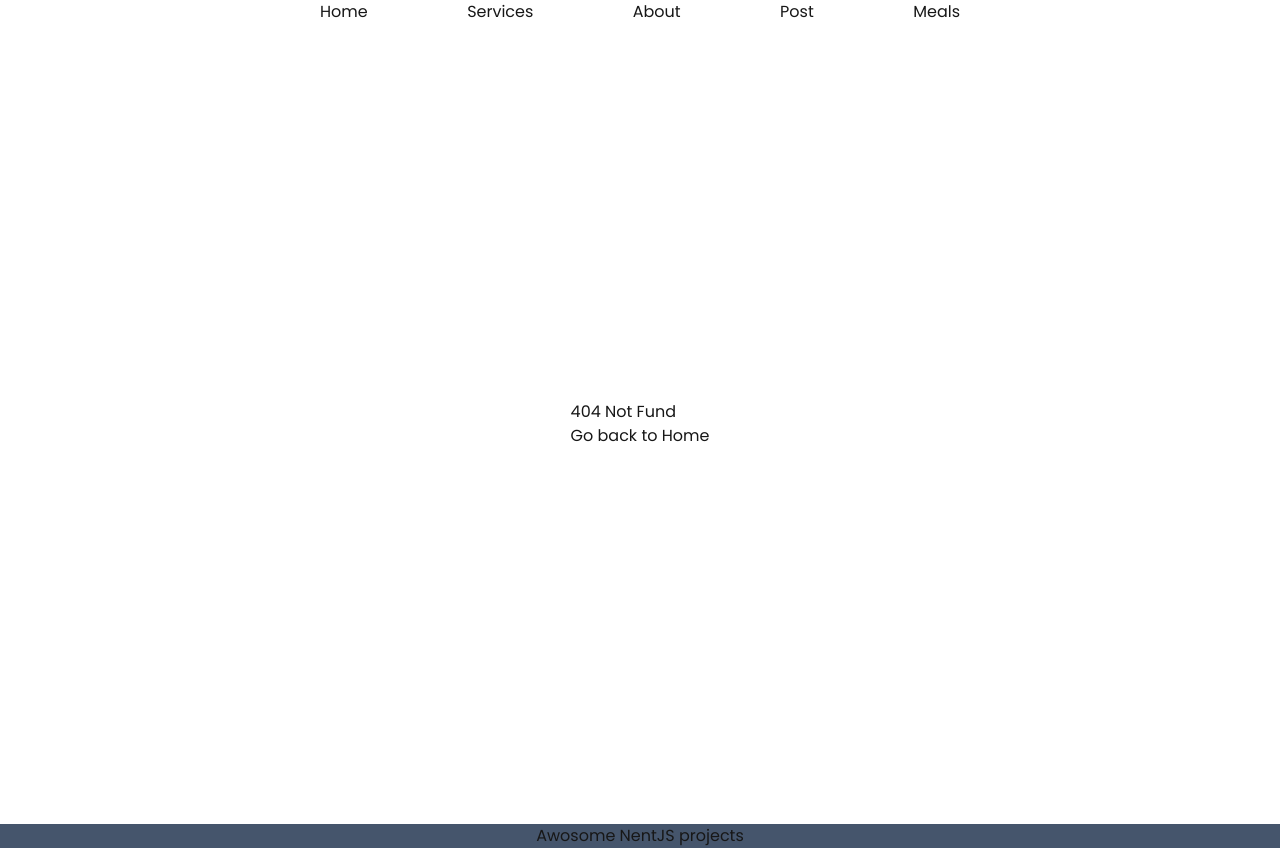
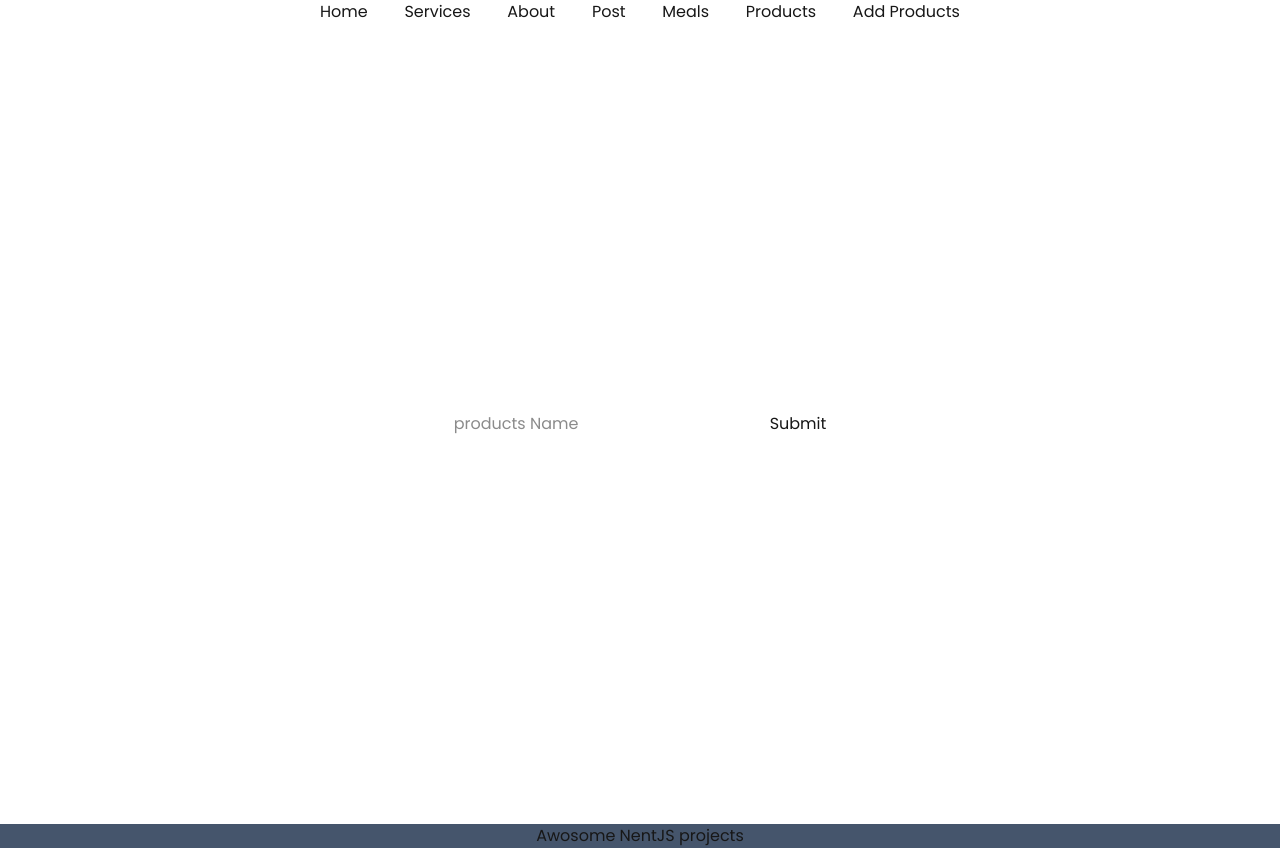
Before and after one commit to rayhanislamrabby/Hello-Next, a Next.js app: page /products/add in a window 1280 px wide. Before the commit this address had no page. Built offline with nearby package versions, Linux system fonts and the light colour scheme.

Commit message:
products show

```diff
--- a/src/app/components/NavBar.jsx
+++ b/src/app/components/NavBar.jsx
@@ -16,11 +16,17 @@ const NavBar = () => {
           <Link href="/about">
             <li>About</li>
           </Link>
-            <Link href="/post">
+          <Link href="/post">
             <li>Post</li>
           </Link>
-              <Link href="/meals">
+          <Link href="/meals">
             <li>Meals</li>
+          </Link>
+             <Link href="/products">
+            <li>Products</li>
+          </Link>
+          <Link href="/products/add">
+            <li>Add Products</li>
           </Link>
         </ul>
       </nav>
--- /dev/null
+++ b/src/app/products/add/components/productsAddForm.jsx
@@ -0,0 +1,35 @@
+"use client";
+
+export default function productsAddForm() {
+  const handelSubmit = async (e) => {
+    e.preventDefault();
+
+    const form = e.target;
+    const productsName = form.productsName.value;
+
+    const playload = { productsName };
+
+    const res = await fetch("http://localhost:3000/api/items", {
+      method: "POST",
+
+      body: JSON.stringify(playload),
+
+      headers: {
+        "Content-type": "application/json",
+      },
+    });
+    const result = await res.json();
+
+    console.log("data", result);
+  };
+
+  return (
+    <div>
+      <form onSubmit={handelSubmit}>
+        <input type="text" name="productsName" placeholder="products Name" />
+
+        <button type="submit">Submit</button>
+      </form>
+    </div>
+  );
+}
--- /dev/null
+++ b/src/app/products/add/page.jsx
@@ -0,0 +1,10 @@
+import React from 'react'
+import ProductAddForm from "./components/productsAddForm"
+
+export default function productAddPage() {
+  return (
+    <div>
+      <ProductAddForm></ProductAddForm>
+    </div>
+  )
+}
--- /dev/null
+++ b/src/app/products/page.jsx
@@ -0,0 +1,10 @@
+import React from "react";
+
+export default async function ProductsPage() {
+  const res = await fetch("http://localhost:3000/api/items");
+  const data = await res.json();
+console.log("API data:", data);
+  return (
+   <div></div>
+  );
+}
```
